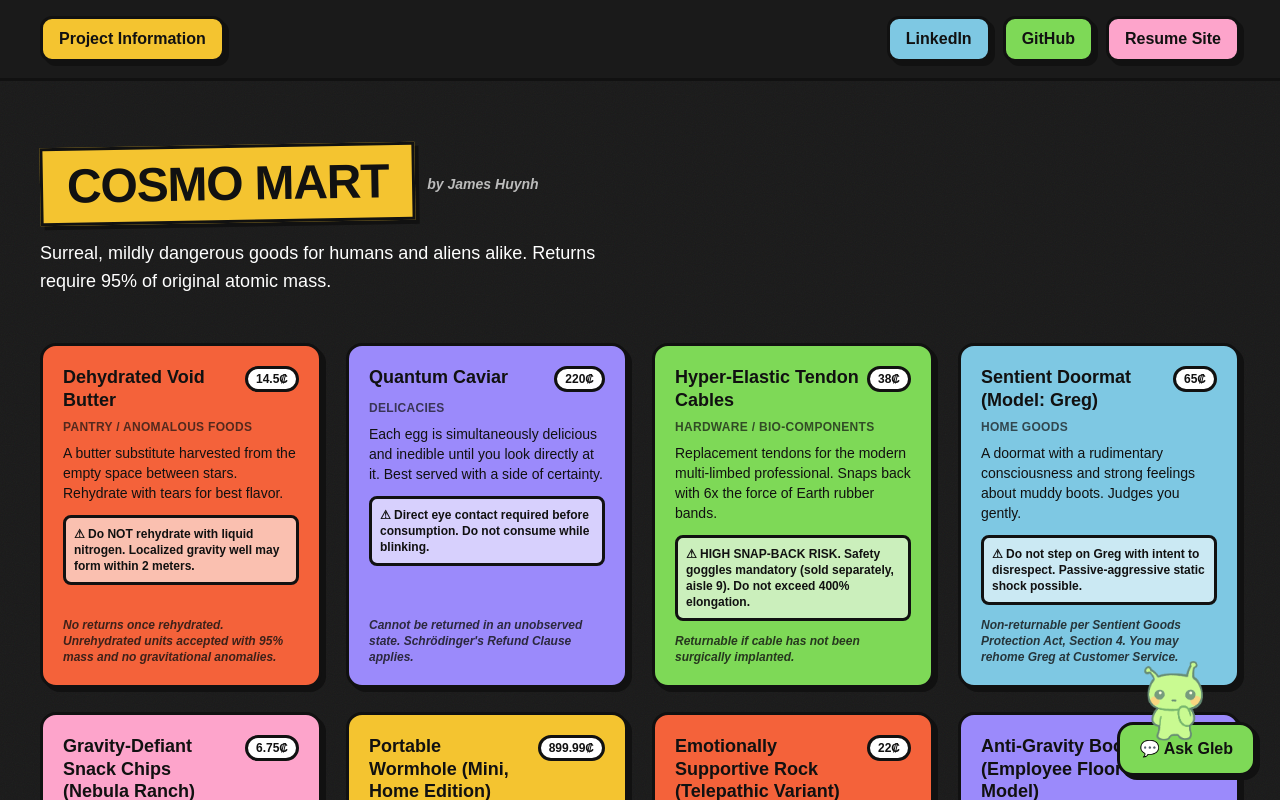
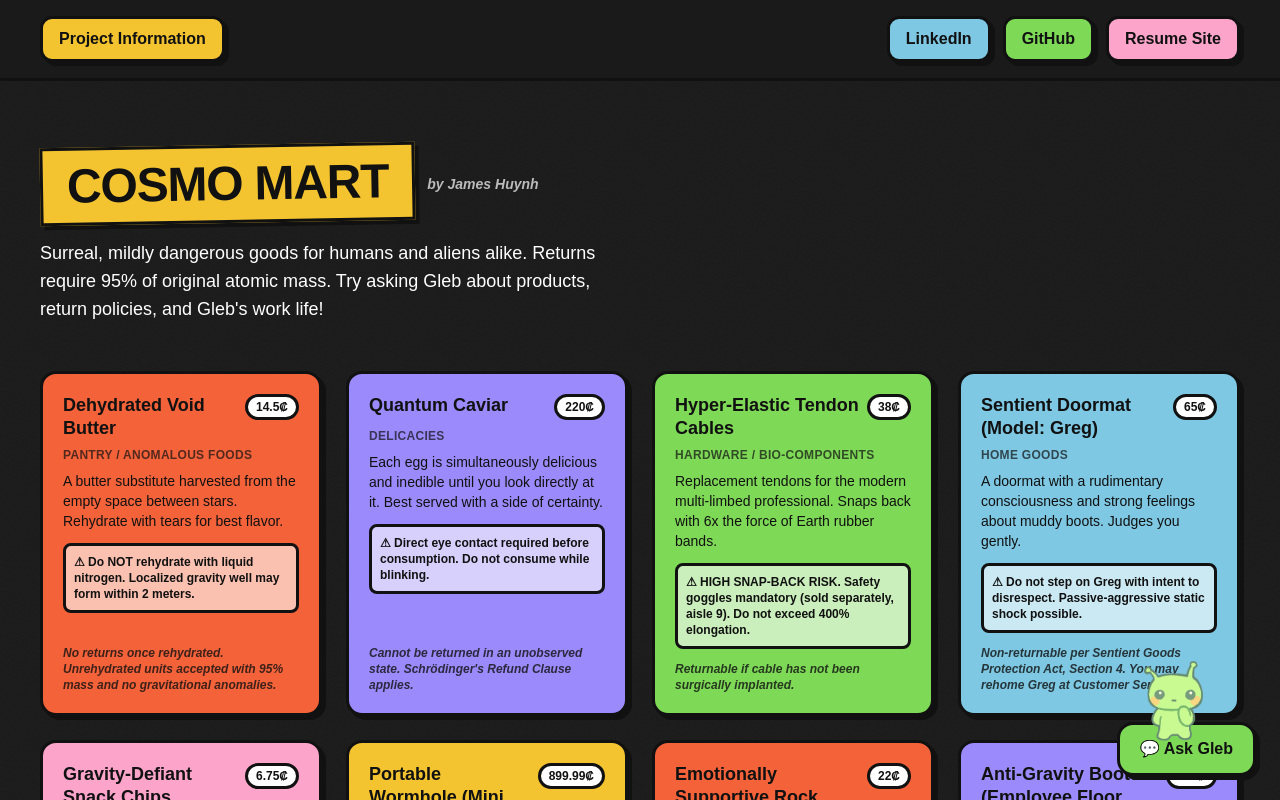
Before and after one commit to jameshuynh-dev/cosmo-mart, a Next.js app: page / in a window 1280 px wide. Shown: the top 800 px of the page. Built offline with nearby package versions, Linux system fonts and the light colour scheme.

Commit message:
Update site layout and resume links

```diff
--- a/app/page.tsx
+++ b/app/page.tsx
@@ -269,7 +269,7 @@ function Storefront() {
         </div>
         <p className="mt-4 max-w-xl text-lg font-medium text-white">
           Surreal, mildly dangerous goods for humans and aliens alike. Returns
-          require 95% of original atomic mass.
+          require 95% of original atomic mass. Try asking Gleb about products, return policies, and Gleb's work life!
         </p>
       </header>
 
```
